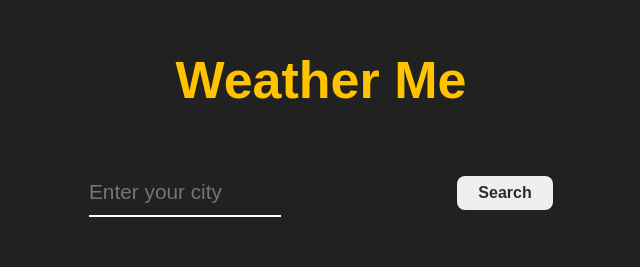
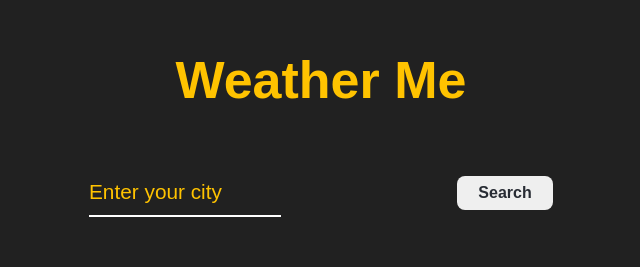
Before and after one commit to xennia316/WeatherMe, a React (Create React App) app in the folder weather-app/: page / in a window 1280 px wide. Shown: the part 193-460 px from the top of the page, without its empty margins (319-959 px from the left). Built offline with nearby package versions, Linux system fonts and the light colour scheme.

Commit message:
final style changes

```diff
--- a/weather-app/src/App.css
+++ b/weather-app/src/App.css
@@ -30,9 +30,9 @@
   background: transparent;
   transition: border-color 0.2s;
 
-  /* &::placeholder {
-    color: transparent;
-  } */
+  &::placeholder {
+    color: #FFC300;
+  }
 
   &:placeholder-shown ~ .form_label {
     font-size: 1.3rem;
@@ -66,6 +66,10 @@
   border-width: 3px;
   border-image: linear-gradient(to right, #FFC300, #001D3D);
   border-image-slice: 1;
+
+  &::placeholder{
+    color: transparent;
+  }
 }
 
 .input{
```
